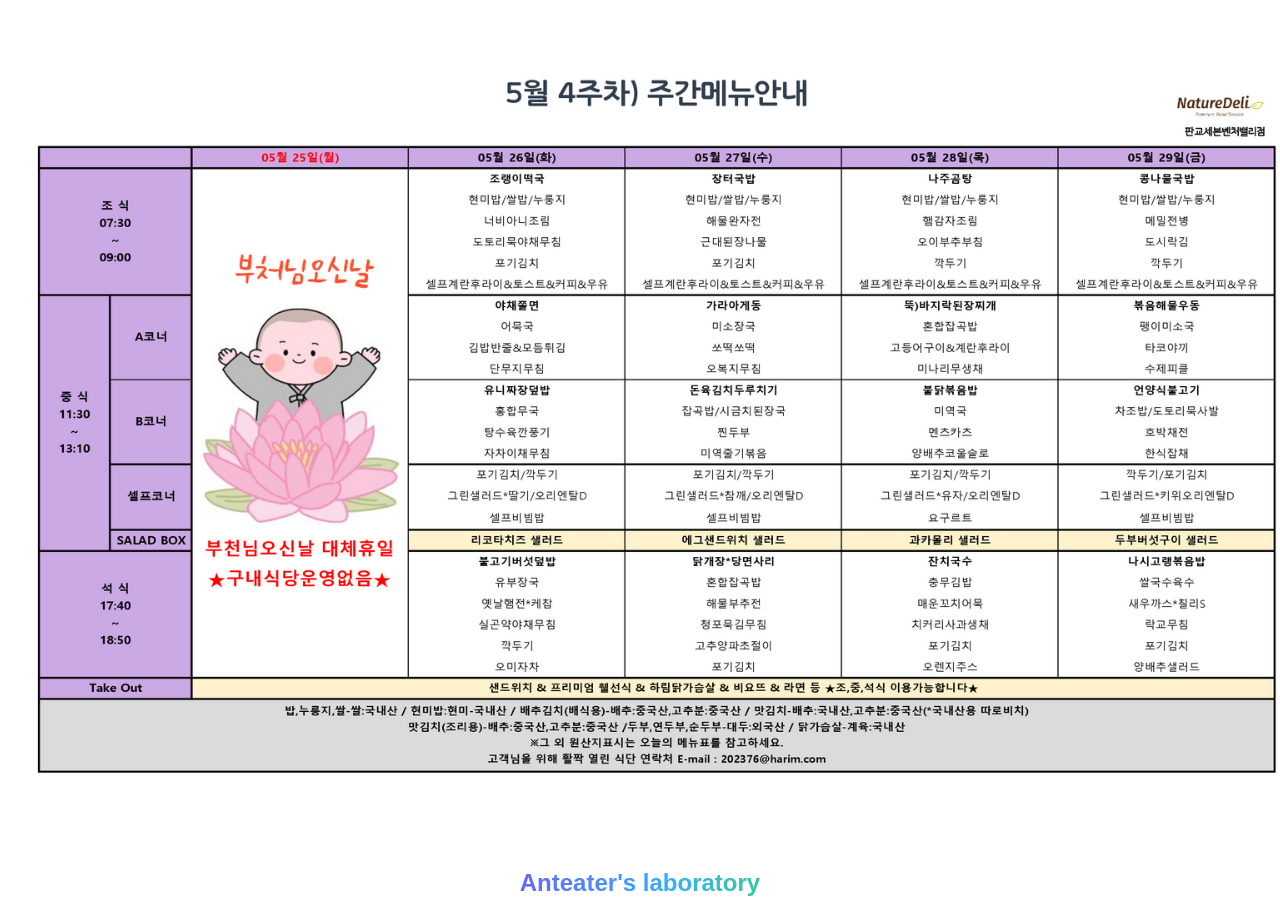
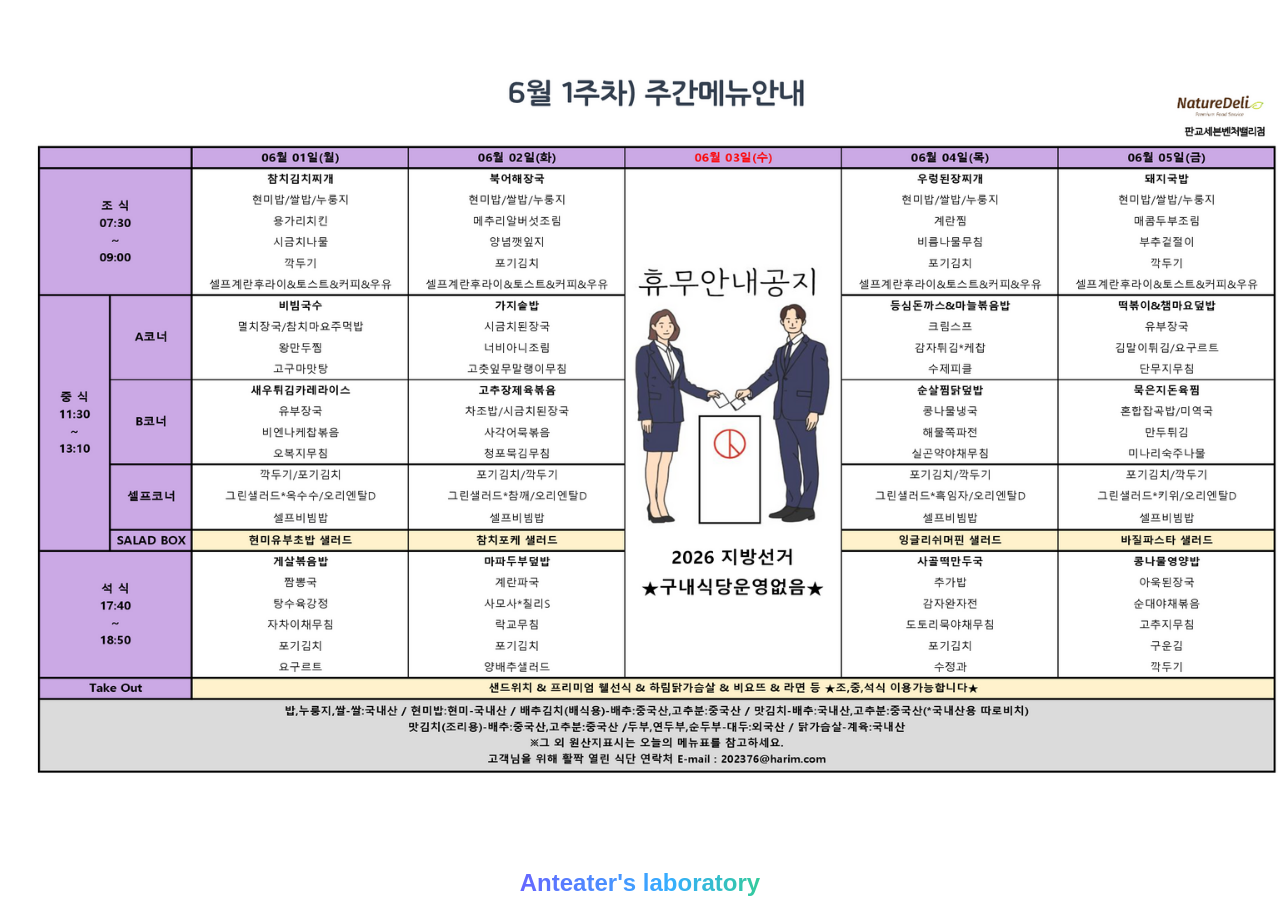
Before and after one commit to anteater333/we-work-for-food, a website: page index.html in a window 1280 px wide. Drawn offline with Linux system fonts and the light colour scheme.

Commit message:
menu update

```diff
--- a/index.html
+++ b/index.html
@@ -9,7 +9,7 @@
     <meta name="author" content="anteater333, a.k.a José" />
     <meta property="og:title" content="We Work For Food" />
     <meta property="og:description" content="판교세븐벤처밸리 식단표" />
-    <meta property="og:image" content="bob/thisWeekMenu.977643.png" />
+    <meta property="og:image" content="bob/thisWeekMenu.395306.png" />
     <meta
       property="og:url"
       content="https://blog.anteater-lab.link/we-work-for-food/"
@@ -18,7 +18,7 @@
     <meta name="twitter:card" content="summary_large_image" />
     <meta name="twitter:title" content="We Work For Food" />
     <meta name="twitter:description" content="판교세븐벤처밸리 식단표" />
-    <meta name="twitter:image" content="bob/thisWeekMenu.977643.png" />
+    <meta name="twitter:image" content="bob/thisWeekMenu.395306.png" />
     <meta
       name="twitter:url"
       content="https://blog.anteater-lab.link/we-work-for-food/"
@@ -27,7 +27,7 @@
   <body>
     <div style="display: flex; flex-direction: column">
       <a href="http://www.pvv.co.kr/bbs/index.php?code=bbs_menu01">
-        <img style="width: 100vw" src="bob/thisWeekMenu.977643.png" alt="menu"
+        <img style="width: 100vw" src="bob/thisWeekMenu.395306.png" alt="menu"
       /></a>
       <a
         style="
```
Also changed, not shown: bob/thisWeekMenu.395306.png (added), bob/thisWeekMenu.977643.png (deleted).
